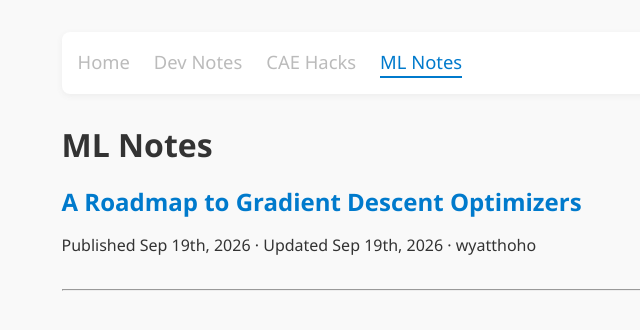
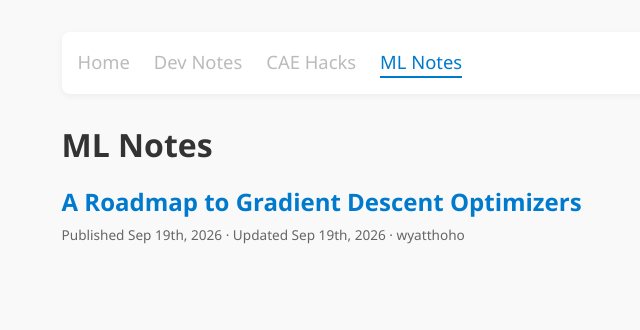
Before and after one commit to wyatthoho/wyatthoho.github.io, a Jekyll site: the page built from ml_notes.md, in a window 1280 px wide. Shown: the top 330 px of the page, without its empty margins (203-843 px from the left). Built offline with Jekyll 4.4.1, drawn with Linux system fonts in a browser that asks for light colours.

Commit message:
Fix formatting of post metadata in ML Notes for improved readability

```diff
--- a/ml_notes.md
+++ b/ml_notes.md
@@ -10,10 +10,12 @@ title: ML Notes
 {% for note in sorted_notes %}
 
 ## [{{ note.name }}]({{ note.url }})
+
+<p class="post-meta">
 Published {{ note.birth | date_to_string: "ordinal", "US" }}
 · Updated {{ note.date | date_to_string: "ordinal", "US" }}
 · {{ site.author }}
-
----
+</p>
+<br>
 
 {% endfor %}
```
